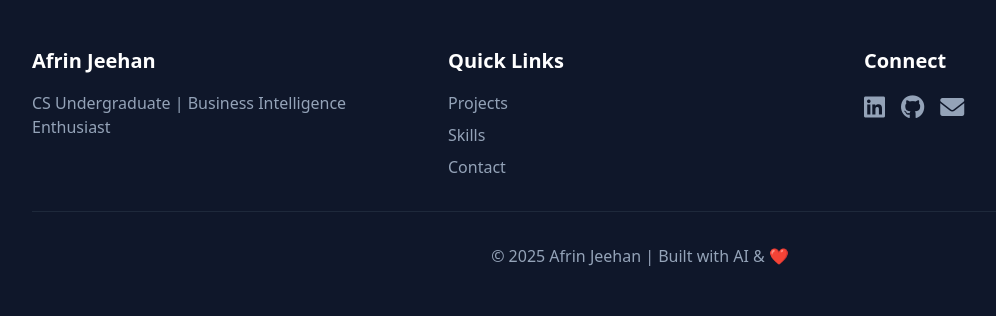
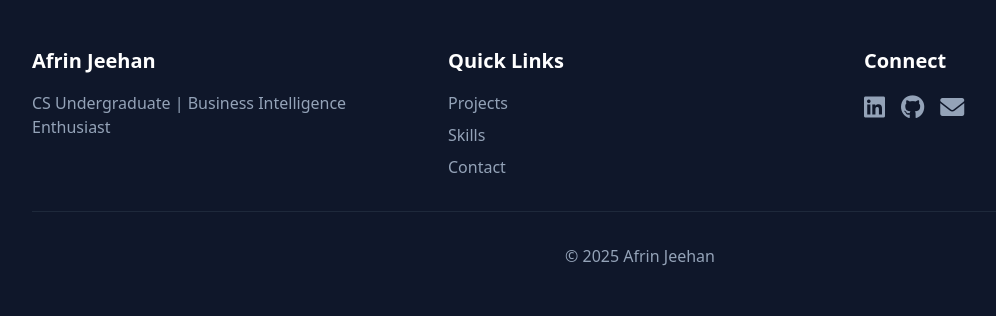
Before and after one commit to AfrinJeehan/Afrin_jeehan, a Flask app: page / in a window 1280 px wide. Shown: the part 4630-4946 px from the top of the page, without its empty margins (0-996 px from the left). Run offline with Flask 3, Linux system fonts and the light colour scheme; some libraries are stand-ins or nearby versions.

Commit message:
name chaged

```diff
--- a/templates/layout.html
+++ b/templates/layout.html
@@ -123,7 +123,7 @@
                 </div>
             </div>
             <div class="mt-8 pt-8 border-t border-slate-800 text-center">
-                <p class="text-slate-400">© 2025 Afrin Jeehan | Built with AI & ❤️</p>
+                <p class="text-slate-400">© 2025 Afrin Jeehan</p>
             </div>
         </div>
     </footer>
```
